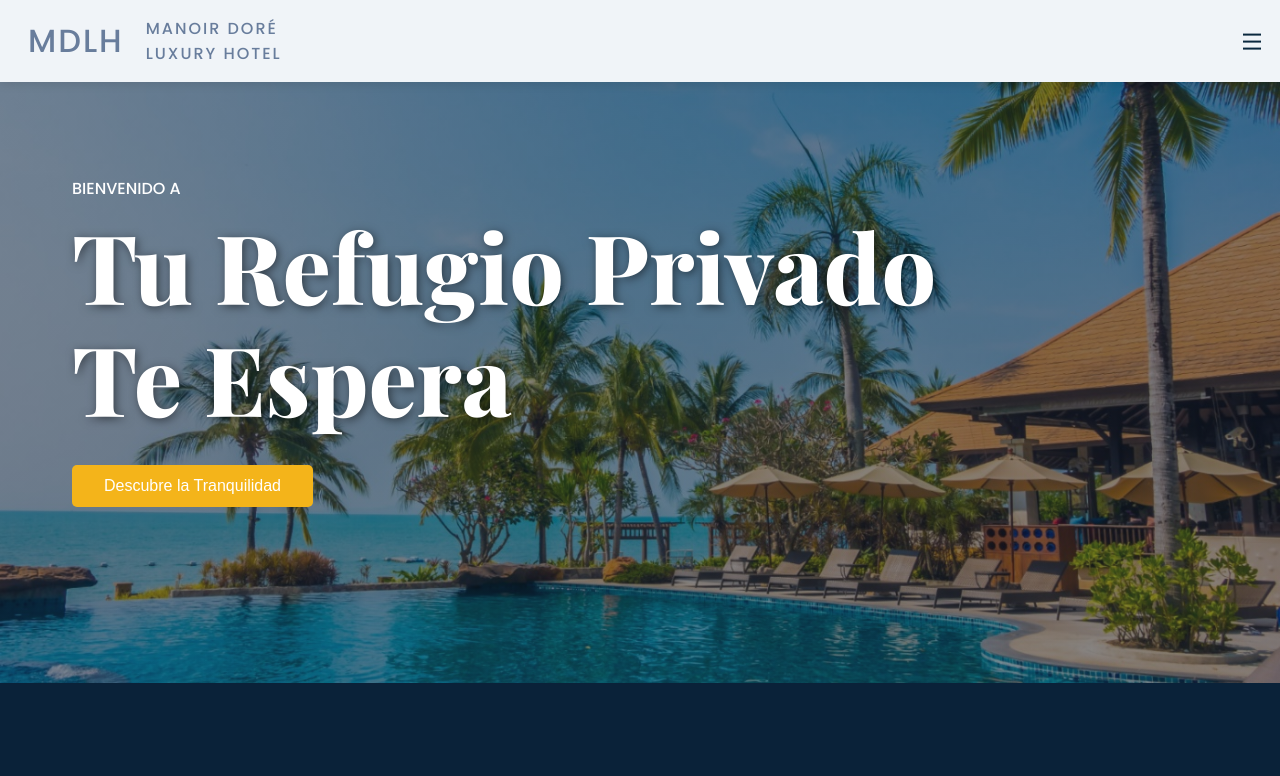
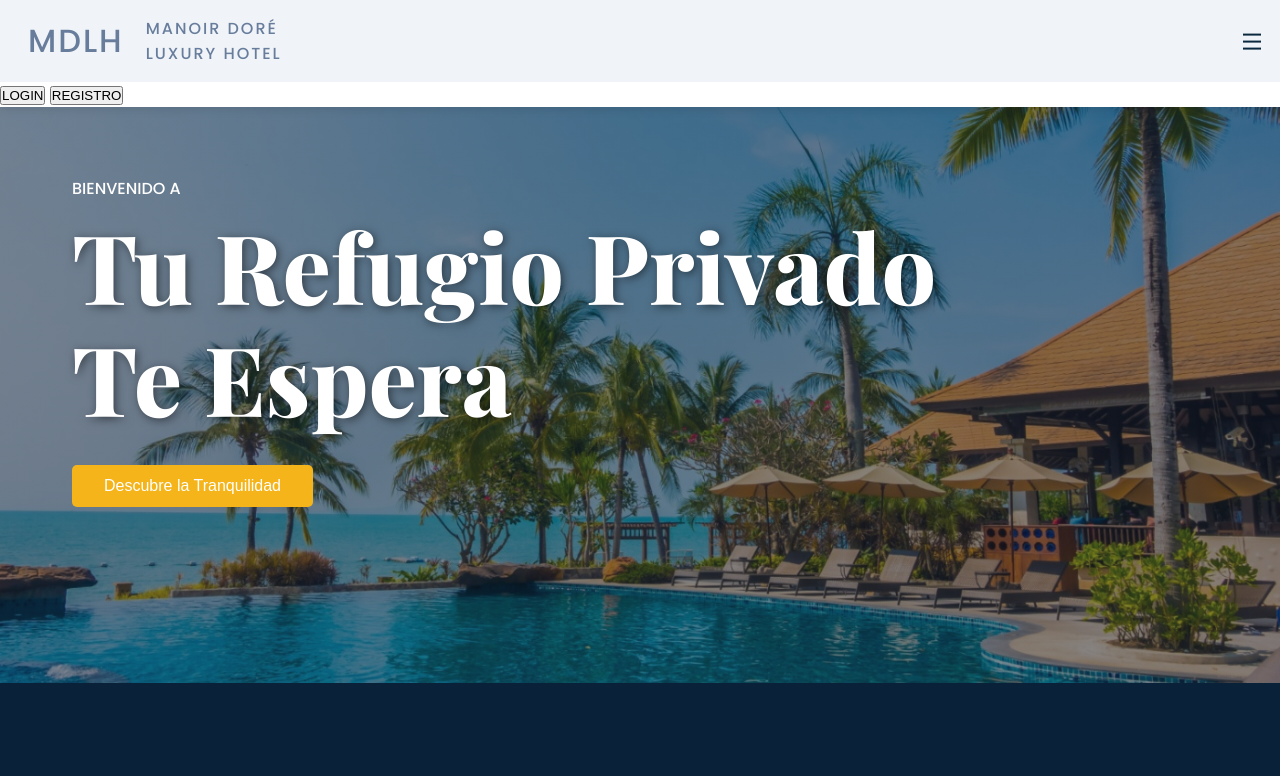
Before and after one commit to juanpablo9623/paginahotel, a plain HTML site: page Pagina Hotel/index.html in a window 1280 px wide. Shown: the top 776 px of the page. Drawn offline with nearby package versions, Linux system fonts and the light colour scheme.

Commit message:
primer cambio

```diff
--- a/Pagina Hotel/index.html
+++ b/Pagina Hotel/index.html
@@ -21,6 +21,14 @@
           <div class="nav__menu__btn" id="menu-btn">
             <i class="ri-menu-line"></i>
           </div>
+        </div>
+        <div class="botonlogin">
+          <button>
+            LOGIN
+          </button>
+          <button>
+            REGISTRO
+          </button>
         </div>
         <ul class="nav__links" id="nav-links">
           <li><a href="#home">Inicio</a></li>
```
